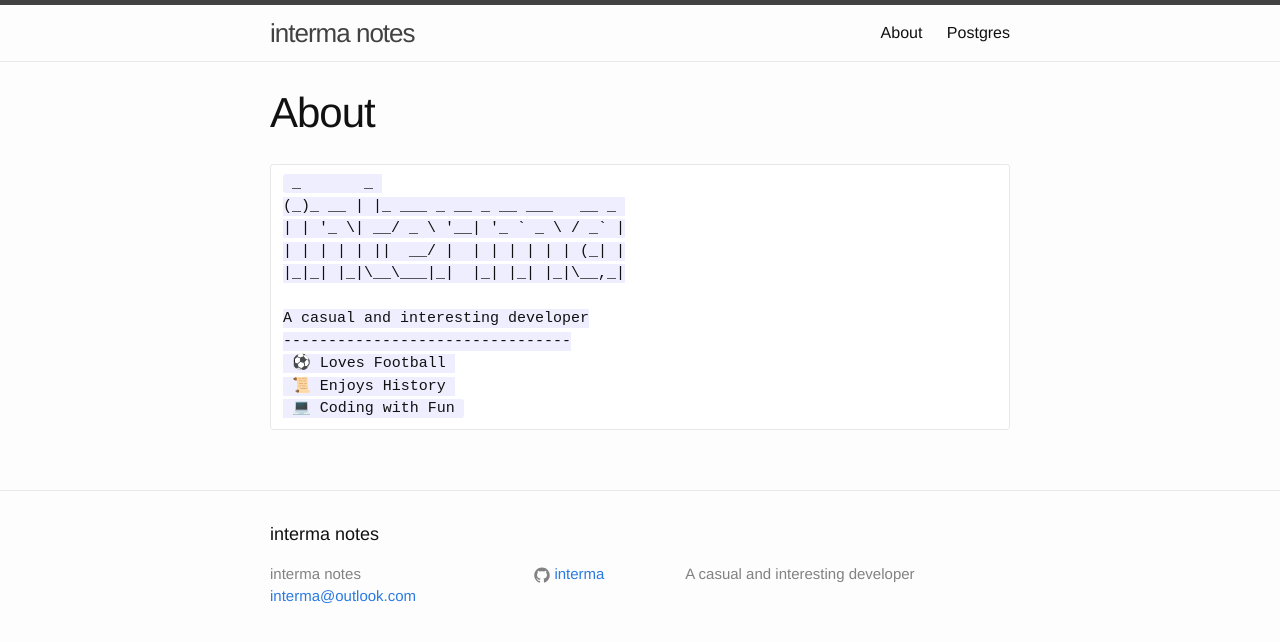
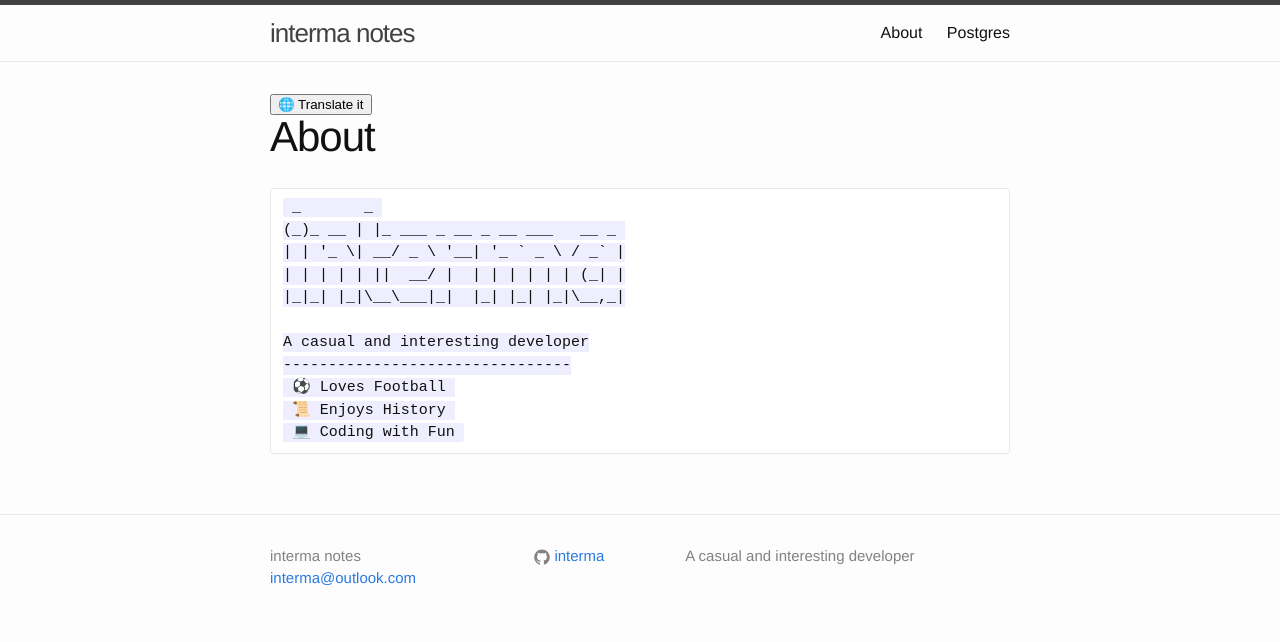
Before and after one commit to interma/interma.github.io, a Jekyll site: the page built from about.markdown, in a window 1280 px wide. Shown: the top 642 px of the page. Built offline with Jekyll 4.4.1, drawn with Linux system fonts in a browser that asks for light colours; some of the changed lines change nothing that is shown.

Commit message:
added translator

```diff
--- a/_includes/footer.html
+++ b/_includes/footer.html
@@ -1,8 +1,6 @@
 <footer class="site-footer">
 
   <div class="wrapper">
-
-    <h2 class="footer-heading">{{ site.title }}</h2>
 
     <div class="footer-col-wrapper">
       <div class="footer-col  footer-col-1">
--- /dev/null
+++ b/_includes/translate.html
@@ -0,0 +1,35 @@
+<!-- _includes/translate.html -->
+<button id="translate-btn">🌐 Translate it</button>
+
+<div id="microsoft_translate_container" style="display:none;"></div>
+
+<script>
+document.getElementById("translate-btn").addEventListener("click", function() {
+  // 防止重复加载
+  if (window.microsoftTranslateLoaded) {
+    Microsoft.Translator.Widget.Toggle();
+    return;
+  }
+  window.microsoftTranslateLoaded = true;
+
+  var userLang = navigator.language || navigator.userLanguage || "en";
+
+  var s = document.createElement("script");
+  s.type = "text/javascript";
+  s.charset = "UTF-8";
+  s.src = "//www.microsoftTranslator.com/Ajax/V3/WidgetV3.js";
+  s.onload = function() {
+    Microsoft.Translator.Widget.Translate(
+      "zh-CHS", // 源语言：简体中文
+      userLang, // 目标语言：用户浏览器语言
+      {
+        layout: Microsoft.Translator.Widget.Layout.Simple,
+        oncomplete: function() {
+          console.log("Translation complete");
+        }
+      }
+    );
+  };
+  document.body.appendChild(s);
+});
+</script>
--- a/_layouts/default.html
+++ b/_layouts/default.html
@@ -9,6 +9,7 @@
 
     <div class="page-content">
       <div class="wrapper">
+        {% include translate.html %}
         {{ content }}
       </div>
     </div>
```
